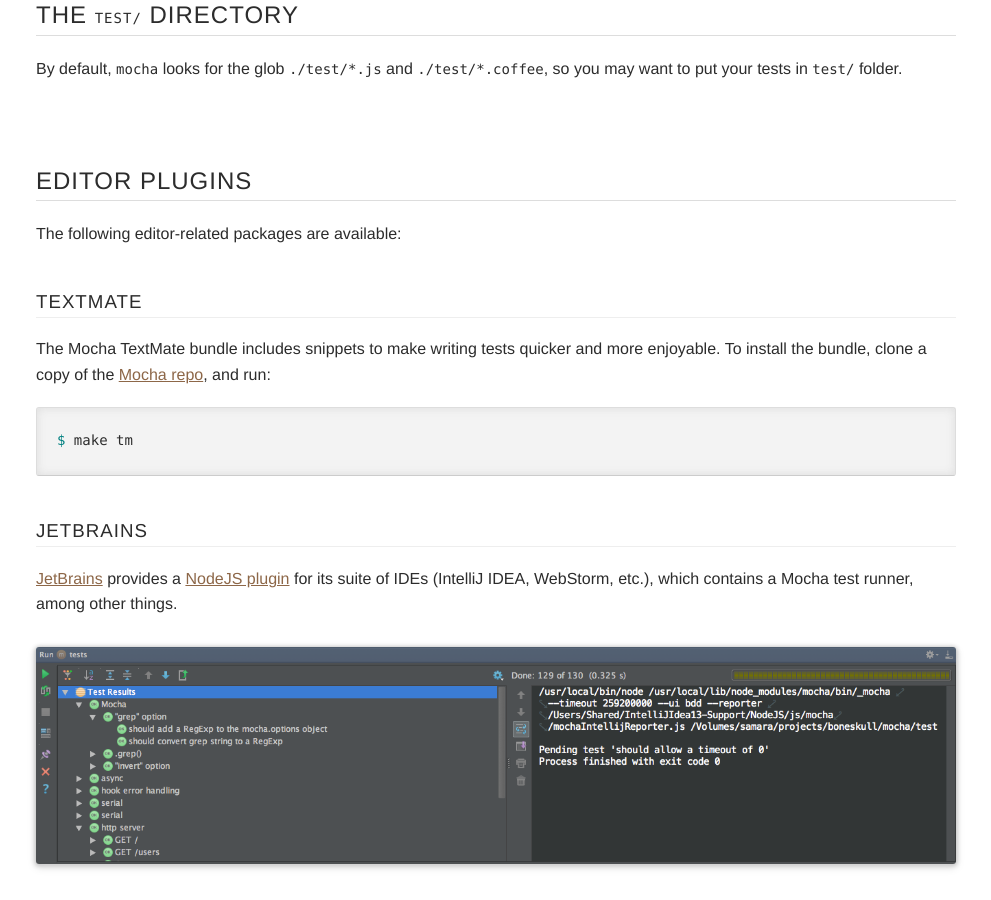
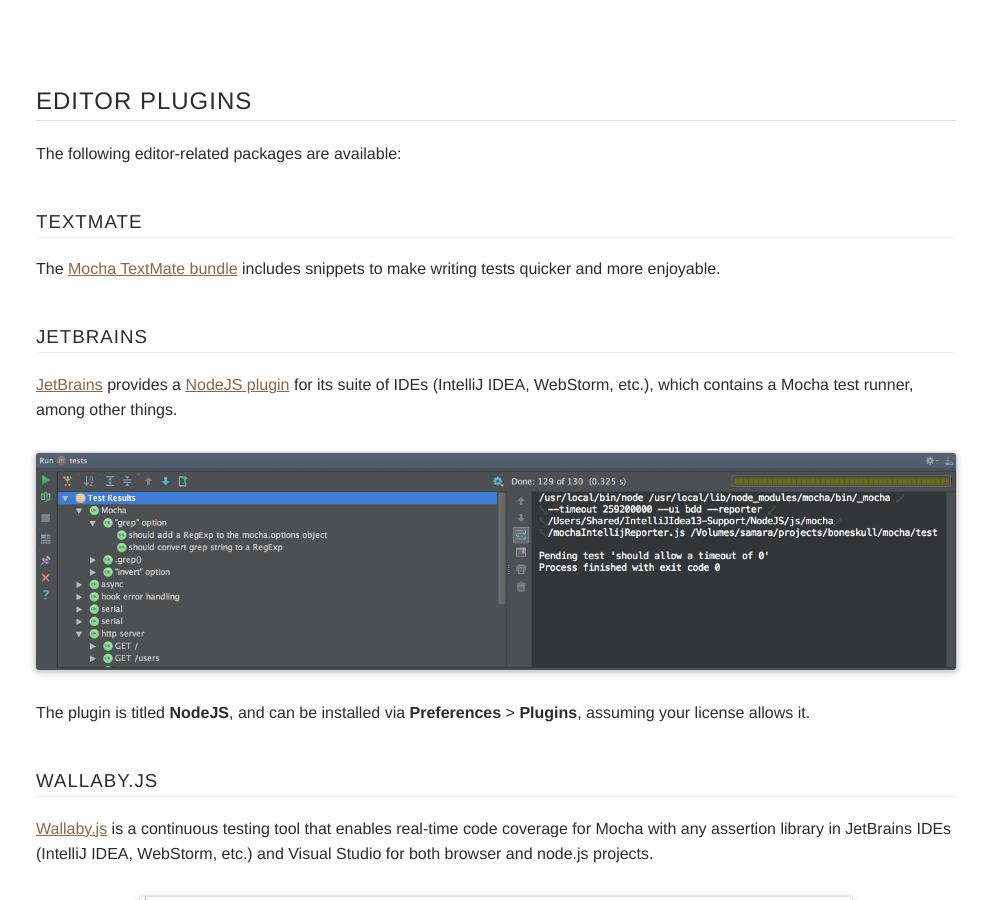
Before and after one commit to mochajs/docs-legacy, a Jekyll site: the page built from index.md, in a window 1280 px wide and 900 px high, scrolled down 43259 px. Shown: the whole window, without its empty margins (144-1135 px from the left). Built offline with Jekyll 4.4.1, drawn with Linux system fonts in a browser that asks for light colours; some of the changed text lies outside the part shown.

Commit message:
remove more references to make and Makefile

````diff
--- a/index.md
+++ b/index.md
@@ -1149,16 +1149,13 @@ The command `mocha --reporter doc array` would yield:
 </section>
 ```
 
-The SuperAgent request library [test documentation](https://visionmedia.github.io/superagent/docs/test.html) was generated with Mocha's doc reporter using this simple make target:
+The SuperAgent request library [test documentation](https://visionmedia.github.io/superagent/docs/test.html) was generated with Mocha's doc reporter using this Bash command:
 
-```makefile
-test-docs:
-  $(MAKE) test REPORTER=doc \
-    | cat docs/head.html - docs/tail.html \
-    > docs/test.html
+```bash
+$ mocha --reporter=doc | cat docs/head.html - docs/tail.html > docs/test.html
 ```
 
-View the entire [Makefile](https://github.com/visionmedia/superagent/blob/master/Makefile) for reference.
+View SuperAgent's [Makefile](https://github.com/visionmedia/superagent/blob/master/Makefile) for reference.
 
 ### Markdown
 
@@ -1275,11 +1272,7 @@ The following editor-related packages are available:
 
 ### TextMate
 
-The Mocha TextMate bundle includes snippets to make writing tests quicker and more enjoyable.  To install the bundle, clone a copy of the [Mocha repo](https://github.com/mochajs/mocha), and run:
-
-```sh
-$ make tm
-```
+The [Mocha TextMate bundle](https://github.com/mochajs/mocha.tmbundle) includes snippets to make writing tests quicker and more enjoyable.
 
 ### JetBrains
 
````
